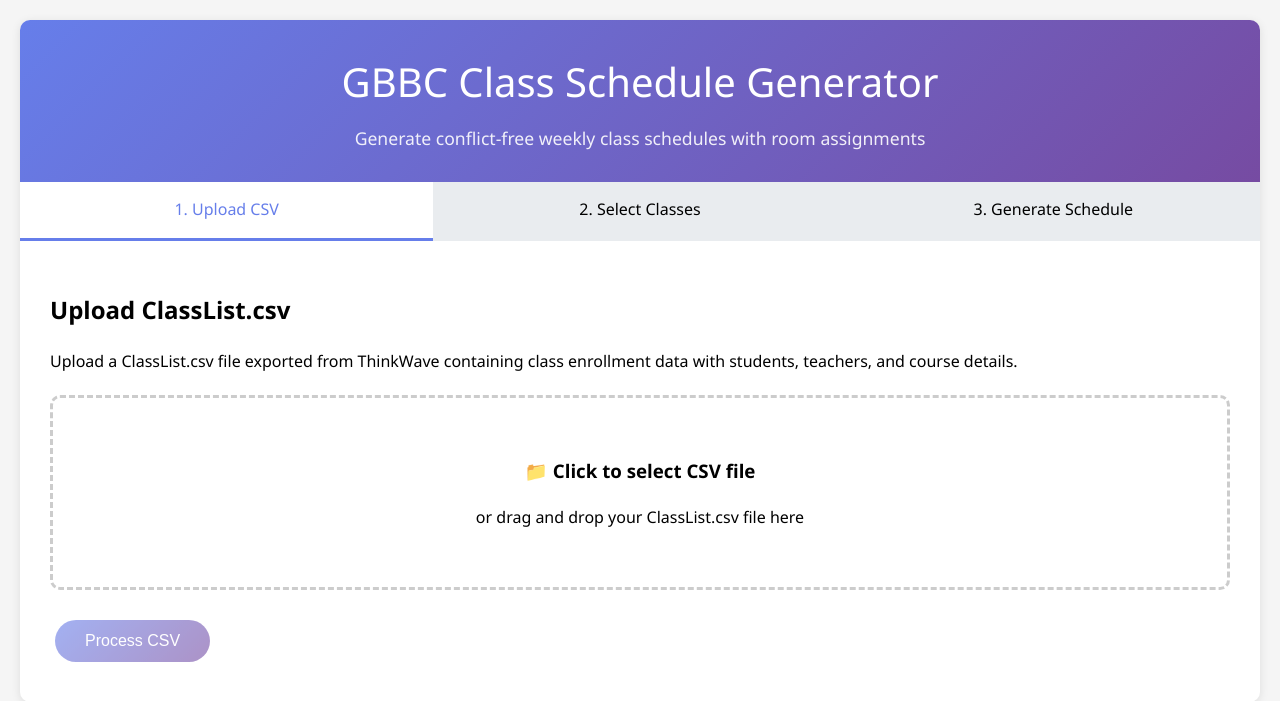
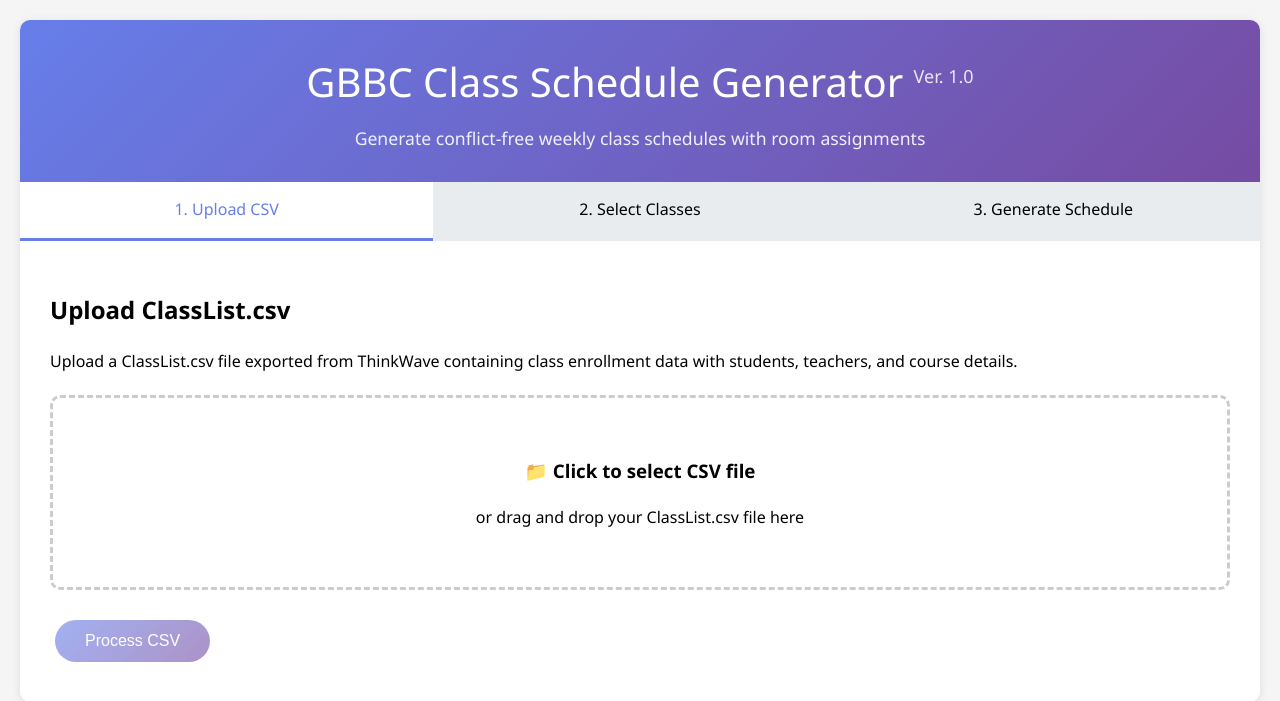
Before and after one commit to CobraPhil/ClassScheduler, a Flask app: page / in a window 1280 px wide. Shown: the top 701 px of the page. Run offline with Flask 3, Linux system fonts and the light colour scheme.

Commit message:
UI: add Ver. 1.0 superscript to header title

```diff
--- a/templates/index.html
+++ b/templates/index.html
@@ -509,7 +509,7 @@
 <body>
     <div class="container">
         <div class="header">
-            <h1>GBBC Class Schedule Generator</h1>
+            <h1>GBBC Class Schedule Generator <sup style="font-size: 0.45em; opacity: 0.85;">Ver. 1.0</sup></h1>
             <p>Generate conflict-free weekly class schedules with room assignments</p>
         </div>
 
```
